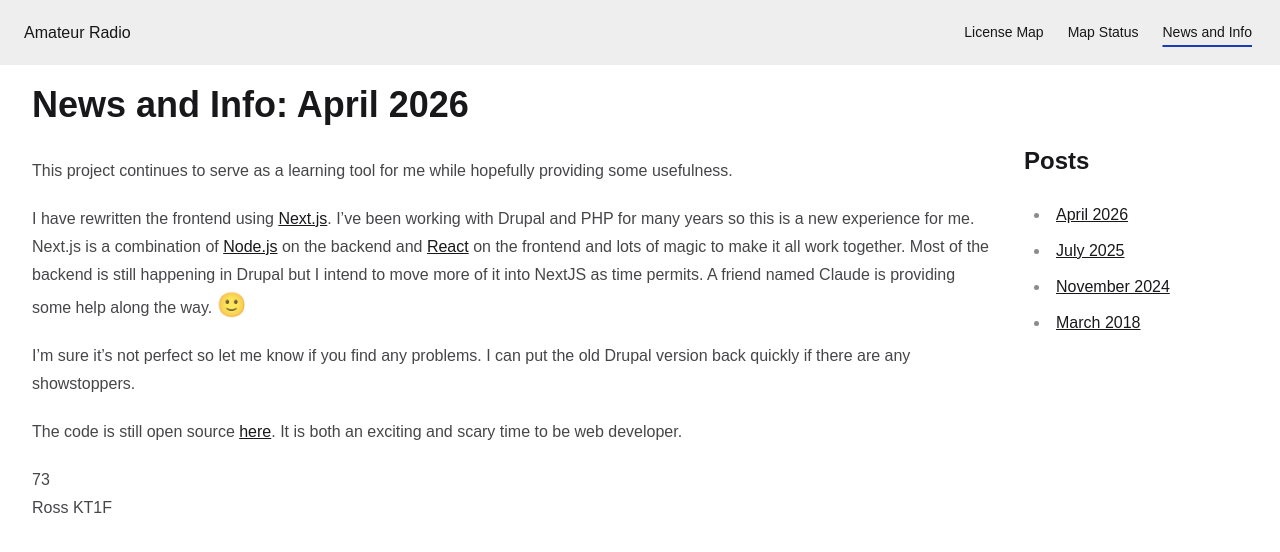
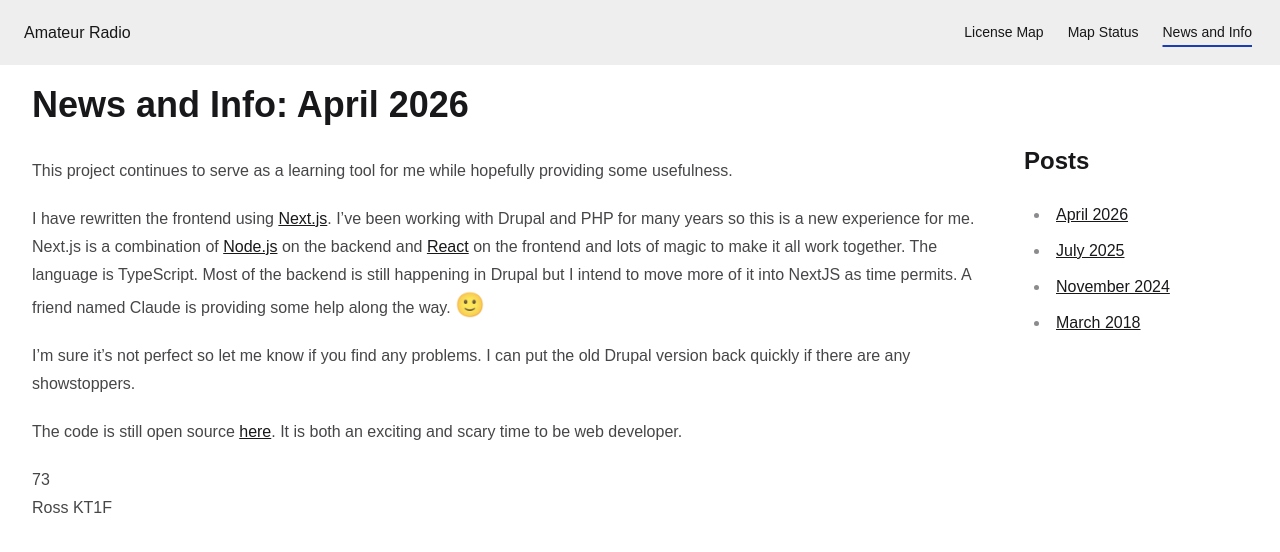
Before and after one commit to signal599/ham-next, a Next.js app: page /news in a window 1280 px wide. Shown: the top 552 px of the page. Built offline with nearby package versions, Linux system fonts and the light colour scheme.

Commit message:
News content

```diff
--- a/app/news/page.tsx
+++ b/app/news/page.tsx
@@ -16,16 +16,19 @@ export default function Page() {
         and PHP for many years so this is a new experience for me. Next.js is a
         combination of <a href="http://nodejs.org">Node.js</a> on the backend
         and <a href="https://react.dev">React</a> on the frontend and lots of
-        magic to make it all work together. Most of the backend is still
-        happening in Drupal but I intend to move more of it into NextJS as time
-        permits. A friend named Claude is providing some help along the way. <span className="text-2xl">🙂</span>
+        magic to make it all work together. The language is TypeScript. Most of
+        the backend is still happening in Drupal but I intend to move more of it
+        into NextJS as time permits. A friend named Claude is providing some
+        help along the way. <span className="text-2xl">🙂</span>
       </p>
       <p>
         I’m sure it’s not perfect so let me know if you find any problems. I can
         put the old Drupal version back quickly if there are any showstoppers.
       </p>
       <p>
-        The code is still open source <a href="https://github.com/signal599/ham-next">here</a>. It is both an exciting and scary time to be web developer.
+        The code is still open source{" "}
+        <a href="https://github.com/signal599/ham-next">here</a>. It is both an
+        exciting and scary time to be web developer.
       </p>
       <p>
         73
```
